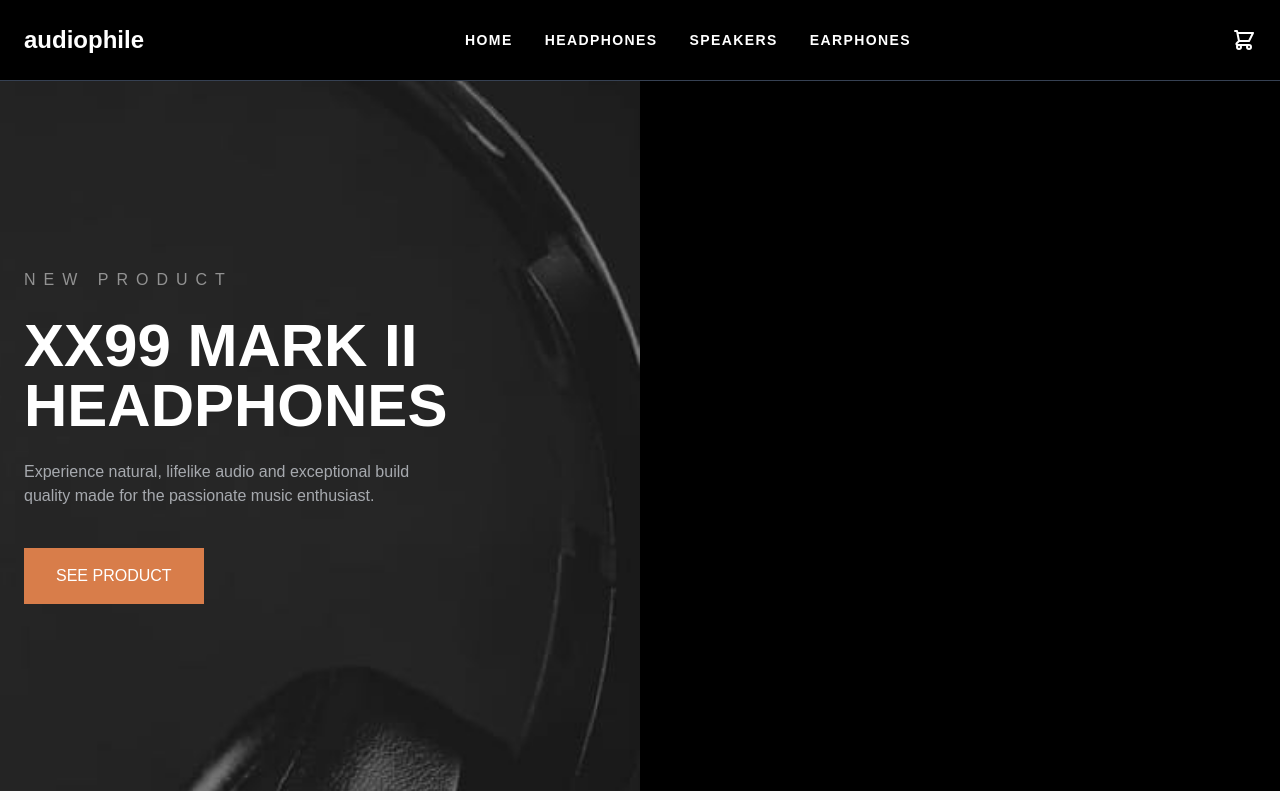
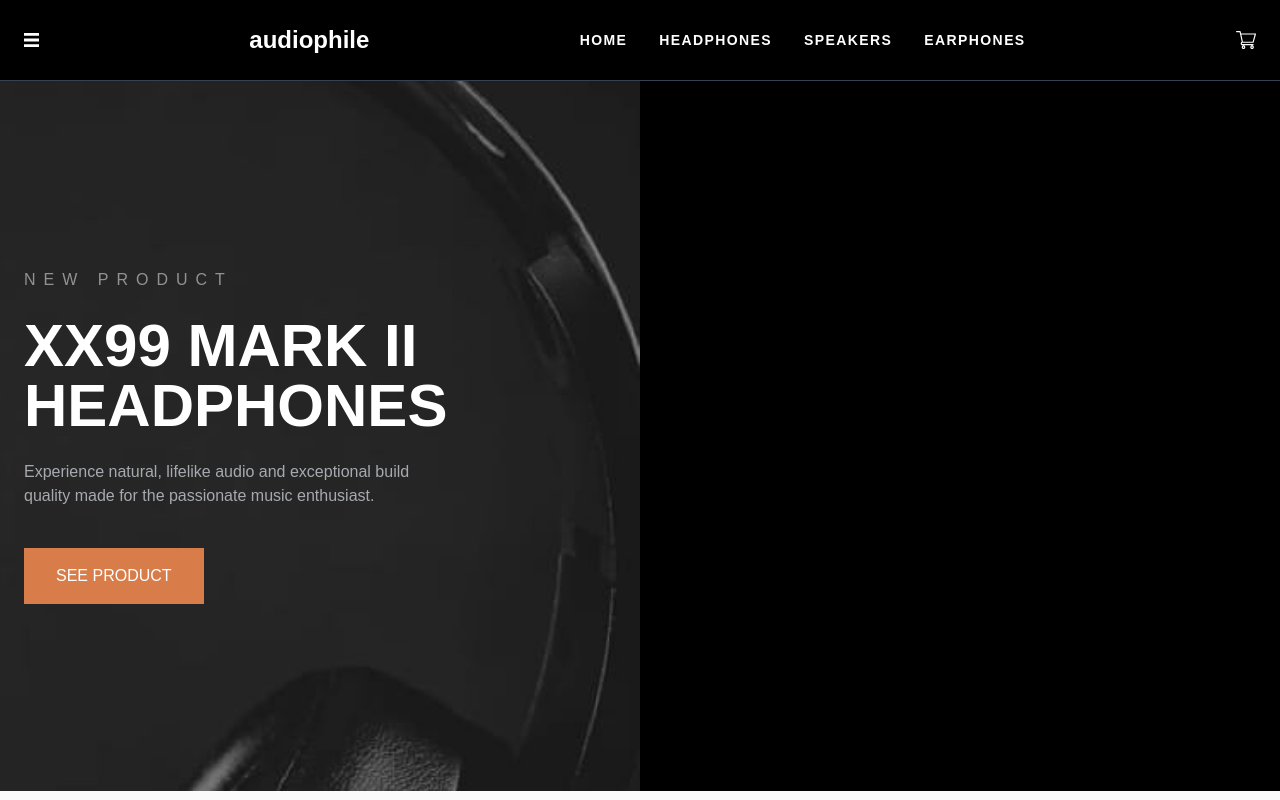
Before and after one commit to Trinity6264/ecomm, a Next.js app: page / in a window 1280 px wide. Shown: the top 800 px of the page. Built offline with nearby package versions, Linux system fonts and the light colour scheme.

Commit message:
Refactor Header component to remove unused state and clean up code structure

```diff
--- a/src/components/Header.tsx
+++ b/src/components/Header.tsx
@@ -1,17 +1,18 @@
 
 'use client';
 
+import Image from "next/image";
 import { useRouter } from "next/navigation";
-import { useState } from "react";
 
 const Header = () => {
-    const [isCartOpen, setIsCartOpen] = useState(false);
-    // const { cart } = useCart();
   const route = useRouter();
 
   return (
     <header className="bg-black text-white sticky top-0 z-50">
       <div className="container mx-auto p-6 flex justify-between items-center border-b border-gray-700">
+        <div className="relative cursor-pointer">
+          <Image src={"/assets/shared/tablet/icon-hamburger.svg"} alt="menu" height={15} width={15} />
+        </div>
         <h1 className="text-2xl font-bold cursor-pointer" onClick={() => route.push('/')}>audiophile</h1>
         <nav className="hidden md:flex gap-8">
           <span className="cursor-pointer hover:text-orange-500 transition-colors text-sm uppercase font-bold tracking-widest" onClick={() => route.push('home')}>HOME</span>
@@ -19,10 +20,8 @@ const Header = () => {
           <span className="cursor-pointer hover:text-orange-500 transition-colors text-sm uppercase font-bold tracking-widest" onClick={() => route.push('category-speakers')}>SPEAKERS</span>
           <span className="cursor-pointer hover:text-orange-500 transition-colors text-sm uppercase font-bold tracking-widest" onClick={() => route.push('category-earphones')}>EARPHONES</span>
         </nav>
-          <div className="relative">
-            <svg onClick={() => setIsCartOpen(!isCartOpen)} className="w-6 h-6 cursor-pointer hover:text-orange-500 transition-colors" fill="none" stroke="currentColor" viewBox="0 0 24 24" xmlns="http://www.w3.org/2000/svg"><path strokeLinecap="round" strokeLinejoin="round" strokeWidth="2" d="M3 3h2l.4 2M7 13h10l4-8H5.4M7 13L5.4 5M7 13l-2.293 2.293c-.63.63-.184 1.707.707 1.707H17m0 0a2 2 0 100 4 2 2 0 000-4zm-8 2a2 2 0 11-4 0 2 2 0 014 0z"></path></svg>
-            {/* {cart.length > 0 && <span className="absolute -top-2 -right-2 bg-orange-500 text-white text-xs rounded-full h-5 w-5 flex items-center justify-center">{cart.reduce((acc, item) => acc + item.quantity, 0)}</span>}
-            {isCartOpen && <CartModal setPage={setPage} setIsCartOpen={setIsCartOpen} />} */}
+        <div className="relative cursor-pointer">
+          <Image src={"/assets/shared/desktop/icon-cart.svg"} alt="menu" height={20} width={20} />
         </div>
       </div>
     </header>
```
Lines whose indentation alone changed are shown as unchanged.
